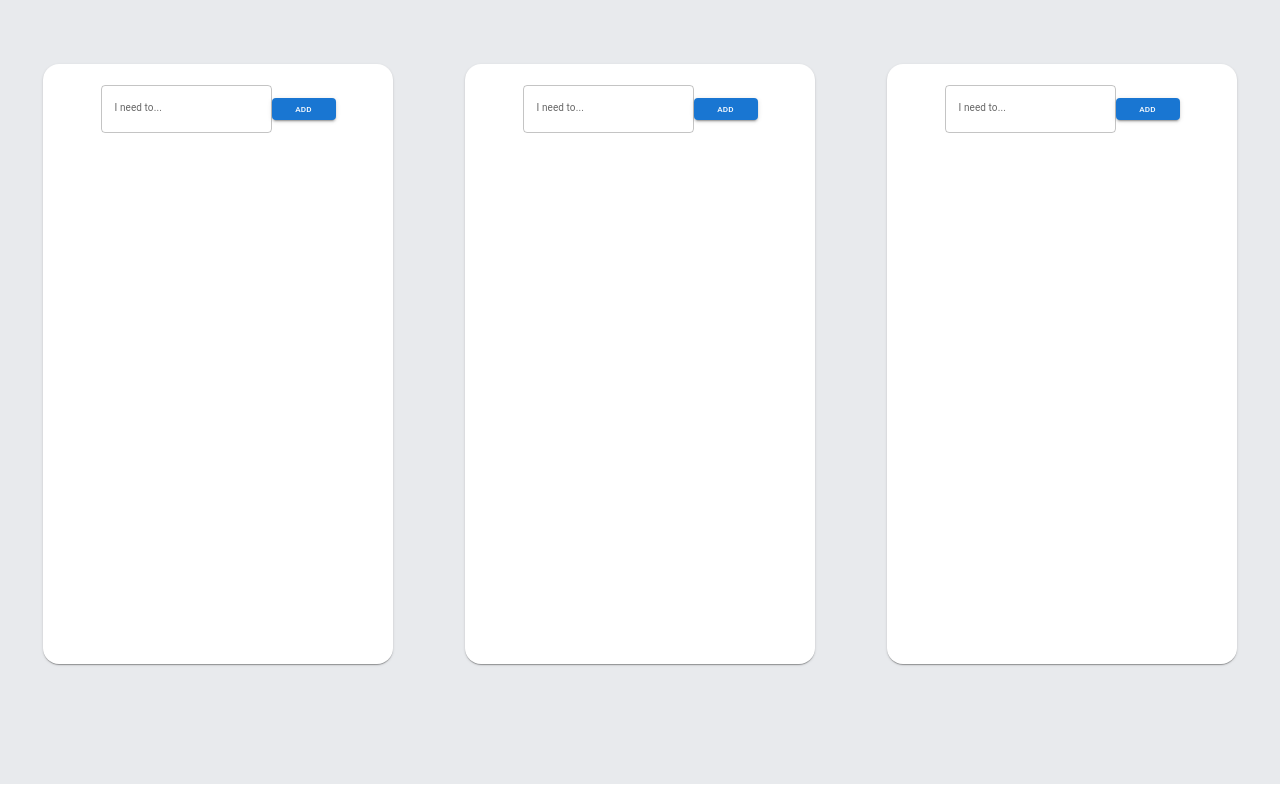
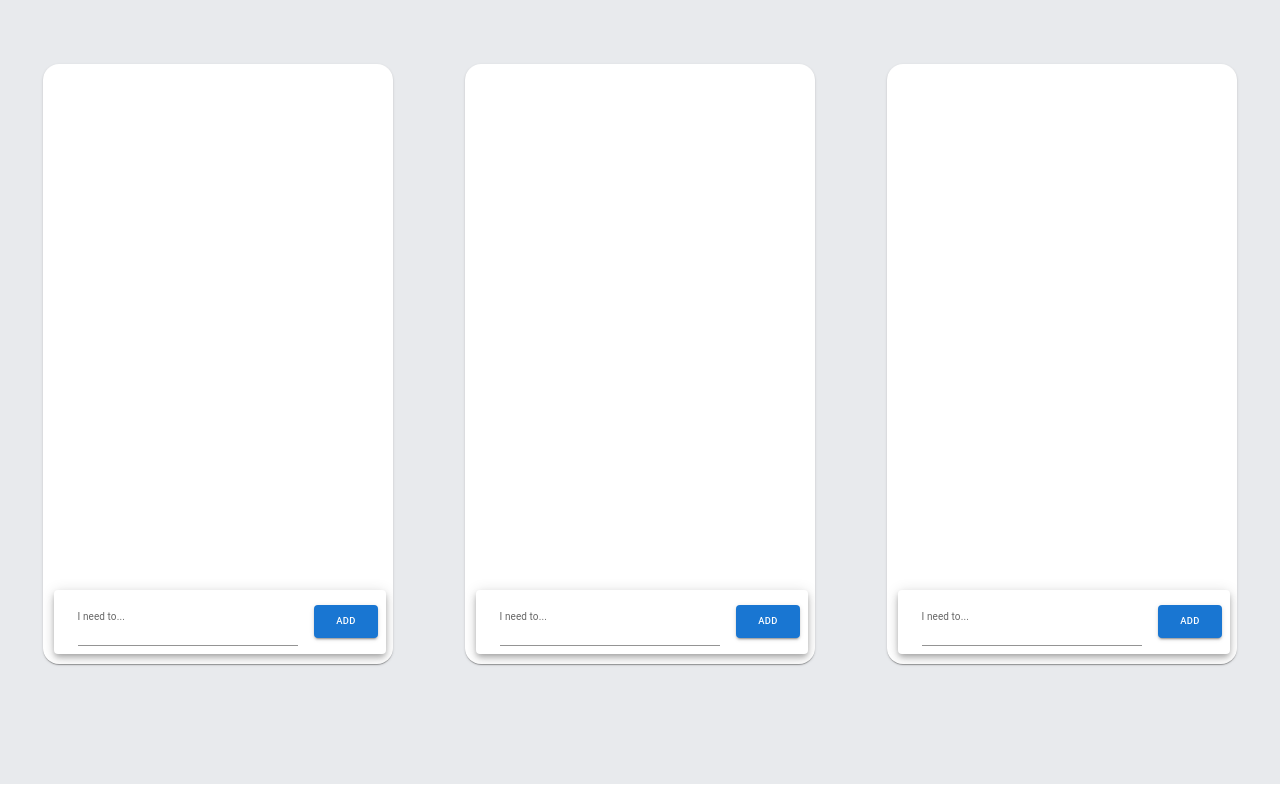
Before and after one commit to mmurr11/Planner-CRUD, a React (Create React App) app in the folder packages/planner/: page / in a window 1280 px wide. Built offline with nearby package versions, Linux system fonts and the light colour scheme.

Commit message:
styling for todoContainer and children done

```diff
--- a/packages/planner/src/components/Input.css
+++ b/packages/planner/src/components/Input.css
@@ -1,11 +1,10 @@
 .input{
-    height: 15%;
     border-radius: 12px;
-    display: flex;
-    justify-content: center;
+    justify-content: space-between;
     align-items: center;
     font-size: 3rem;
-    position: 'relative';
+    display: flex;
+    margin: 3%;
 }
 
 .MuiGrid-root {
@@ -16,9 +15,12 @@
     margin: 10;
     font-size: 200;
     position: 'absolute';
-    bottom: 0;
 }
 
 .MuiInputLabel-root {
     font-size: large;
 }
+
+#textField {
+    font-size: medium;
+}
--- a/packages/planner/src/components/Input.js
+++ b/packages/planner/src/components/Input.js
@@ -2,7 +2,7 @@ import React, { useState } from 'react'
 import './Input.css'
 import { useDispatch } from 'react-redux'
 import { saveTodo } from '../features/todoSlice'
-import { Button } from '@mui/material'
+import { Button, Paper } from '@mui/material'
 import { TextField } from '@mui/material'
 
 const Input = () => {
@@ -24,28 +24,46 @@ const Input = () => {
         setInput("")
     }
     return (
-        <div className='input'>
+        <Paper
+            className='input'
+            elevation={5}
+            sx={{
+                position: 'absolute',
+                width: 0.95,
+                bottom: 0,
+            }}
+        >
 
             <TextField
                 id="textField"
-                variant="outlined"
+                variant="standard"
                 label='I need to...'
                 value={input}
                 onChange={e => setInput(e.target.value)}
                 autoComplete='off'
+                sx={{
+                    pt: 1,
+                    pb: 1,
+                    ml: 3,
+                    fontSize: 2,
+                }}
             >
             </TextField>
 
             <Button
                 id='textArea'
                 variant='contained'
+                size='large'
+                sx={{
+                    margin: 1,
+                    height: 0.5,
+                }}
                 onClick={addTodo}
-                size='small'
             >
                 Add
             </Button>
 
-        </div>
+        </Paper>
     )
 }
 
--- a/packages/planner/src/components/TodoContainer.css
+++ /dev/null
@@ -1,7 +0,0 @@
-.MuiGrid-item {
-  min-height: 70vh;
-}
-
-.MuiPaper-root {
-  border-radius: 12px;
-}
--- a/packages/planner/src/components/TodoContainer.js
+++ b/packages/planner/src/components/TodoContainer.js
@@ -1,10 +1,9 @@
 import React from 'react'
-import './TodoContainer.css'
 import TodoItem from './TodoItem'
 import Input from './Input'
 import { useSelector } from 'react-redux'
 import { selectTodoList } from '../features/todoSlice';
-import { Grid } from '@mui/material'
+import { Grid, Stack } from '@mui/material'
 import { Paper } from '@mui/material'
 
 const TodoContainer = () => {
@@ -13,7 +12,7 @@ const TodoContainer = () => {
 
     return (
 
-        <Grid id='four' item>
+        <Grid id='todoContainer' item>
             <Paper
                 id='five'
                 sx={{
@@ -22,7 +21,13 @@ const TodoContainer = () => {
                   backgroundColor: (theme) =>
                     theme.palette.mode === 'dark' ? '#1A2027' : '#fff',
                   borderRadius: 4,
+                  overflow: 'scroll',
+                  overflowX: 'hidden',
+                  position: 'relative'
                 }}
+            >
+                <Stack
+                    direction='column-reverse'
                 >
                     {
                         todoList.map(item => (
@@ -33,6 +38,7 @@ const TodoContainer = () => {
                             />
                         ))
                     }
+                </Stack>
                 <Input/>
             </Paper>
         </Grid>
--- a/packages/planner/src/components/TodoItem.css
+++ b/packages/planner/src/components/TodoItem.css
@@ -2,14 +2,16 @@
     display: flex;
     align-items: center;
     background-color: white;
-    margin: 6px 4px;
-    height: 10%;
-    border-radius: 12px;
-    font-size: 2rem;
+    margin: 3%;
 }
 
 .todoItem>p{
-    flex: 1;
+    width: 60%;
+    padding: 2%;
+    word-wrap: break-word;
+    overflow: hidden;
+    font-size: 1.5rem;
+    text-align: left;
 }
 
 .todoItem--done {
--- a/packages/planner/src/components/TodoItem.js
+++ b/packages/planner/src/components/TodoItem.js
@@ -1,6 +1,6 @@
 import React from 'react'
 import './TodoItem.css'
-import { Checkbox } from '@mui/material'
+import { Checkbox, Paper, Stack } from '@mui/material'
 import { useDispatch } from 'react-redux'
 import { setCheck, deleteTodo } from '../features/todoSlice'
 import { Button } from '@mui/material';
@@ -21,7 +21,17 @@ const TodoItem = ({ name, done, id }) => {
     }
 
     return (
-        <div className='todoItem'>
+        <Stack
+            alignItems="stretch"
+        >
+            <Paper
+                className='todoItem'
+                elevation={2}
+                sx={{
+                    borderRadius: 4,
+                    justifyContent: 'space-between',
+                }}
+            >
 
                 <Checkbox
                     checked={done}
@@ -32,8 +42,18 @@ const TodoItem = ({ name, done, id }) => {
                 />
 
                 <p className={done && 'todoItem--done'}>{name}</p>
-            <Button variant='contained' size='small' onClick={handleDelete}>X</Button>
-        </div>
+                <Button
+                    variant='contained'
+                    size='large'
+                    sx={{
+                        margin: 1,
+                        height: 0.5,
+                    }}
+                    onClick={handleDelete}>
+                        X
+                    </Button>
+            </Paper>
+        </Stack>
     )
 }
 
```
Lines whose indentation alone changed are shown as unchanged.
